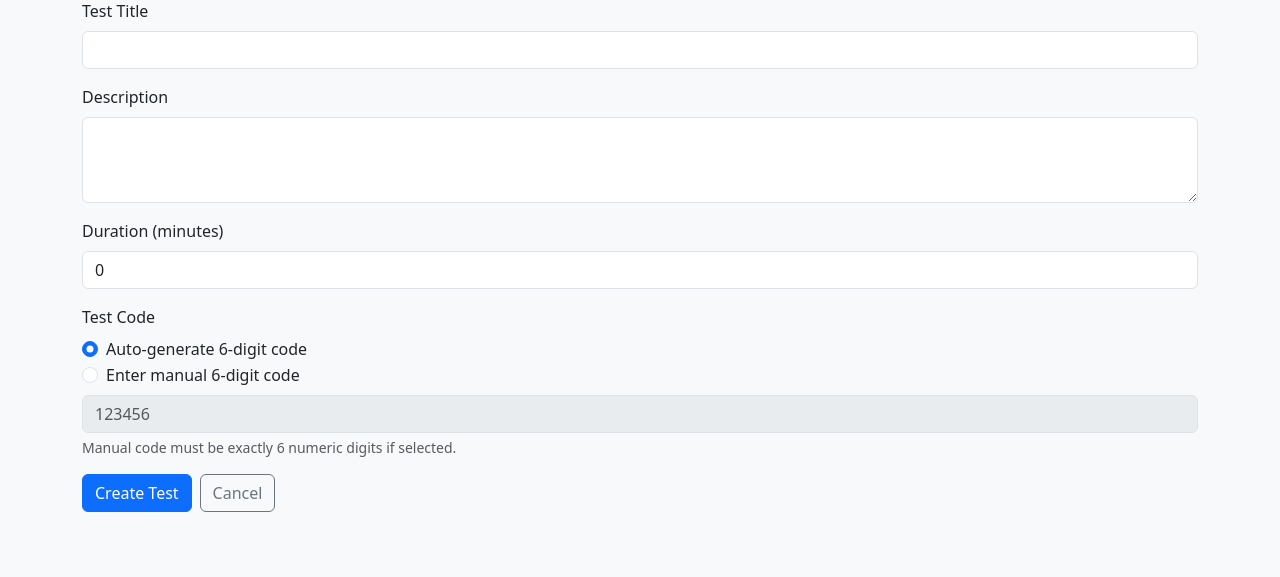
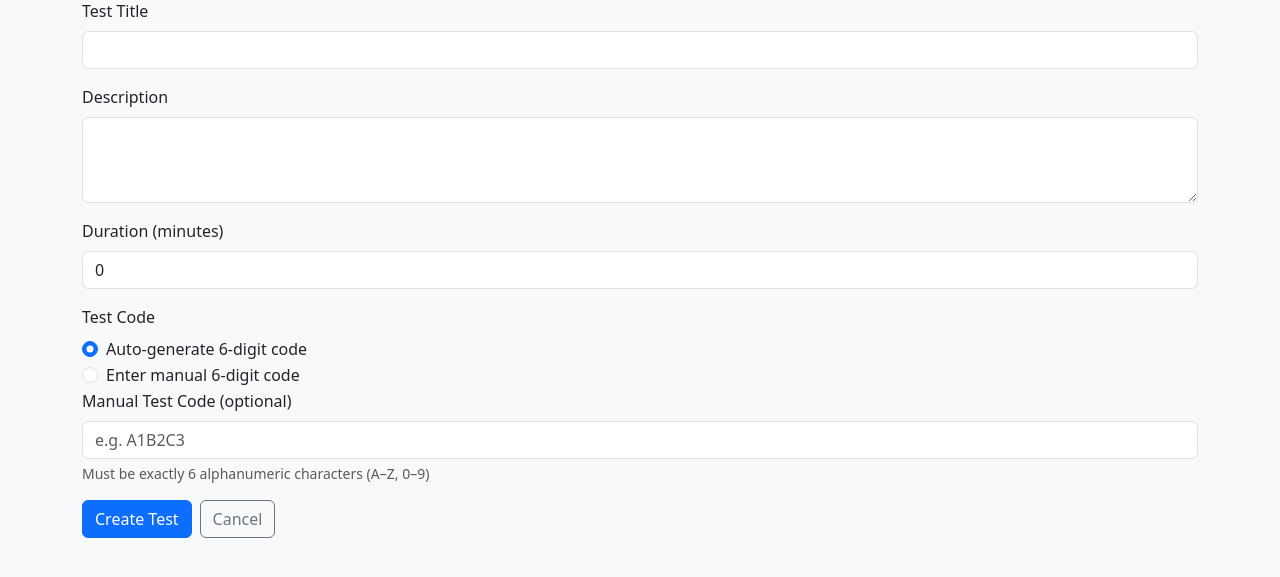
Before and after one commit to kartik-tata14/Quiz-Master-Prototype, a Flask app: page /trainer/create in a window 1280 px wide. Shown: the part 67-644 px from the top of the page. Run offline with Flask 3, Linux system fonts and the light colour scheme; the visitor is signed in with stand-in values (Sample User, id 1).

Commit message:
Added Alphanumeric Test ID Logic

```diff
--- a/app.py
+++ b/app.py
@@ -7,6 +7,7 @@ import json
 import random
 import sqlite3
 from datetime import datetime
+import string
 from flask import (
     Flask, g, render_template, request, redirect, url_for, flash, session, abort
 )
@@ -37,16 +38,19 @@ def close_db_connection(exception):
 
 # ---------------- Utilities
 def is_valid_test_code(code):
-    return bool(re.fullmatch(r"\d{6}", code))
+    return bool(re.fullmatch(r"[A-Za-z0-9]{6}", code))
 
 def generate_unique_code(conn):
     cur = conn.cursor()
+    chars = string.ascii_uppercase + string.digits  # A-Z, 0-9
     for _ in range(2000):
-        cand = f"{random.randint(0, 999999):06d}"
+        cand = ''.join(random.choices(chars, k=6))
         cur.execute("SELECT 1 FROM tests WHERE test_code = ?", (cand,))
         if not cur.fetchone():
             return cand
     raise RuntimeError("Unable to generate unique test code")
+
+
 
 # ---------------- Routes: Trainee login + exam landing
 @app.route("/", methods=["GET", "POST"])
@@ -56,10 +60,8 @@ def login():
         code = request.form.get("test_code", "").strip()
         if not code:
             error = "Please enter the 6 digit Unique Test ID."
-        elif not code.isdigit():
-            error = "Unique Test ID must be numeric."
-        elif len(code) != 6:
-            error = "Unique Test ID must be exactly 6 digits."
+        elif not re.fullmatch(r"[A-Za-z0-9]{6}", code):
+            error = "Test ID must be exactly 6 alphanumeric characters."
         elif not is_valid_test_code(code):
             error = "Invalid Test ID format."
         else:
@@ -162,7 +164,7 @@ def trainer_create():
 
         if code_mode == "manual":
             if not manual_code or not is_valid_test_code(manual_code):
-                flash("Manual Test Code must be exactly 6 numeric digits.", "danger")
+                flash("Manual Test Code must be exactly 6 alphanumeric characters (A-Z, 0-9).", "danger")
                 return redirect(url_for("trainer_create"))
             code = manual_code
         else:
--- a/templates/login.html
+++ b/templates/login.html
@@ -30,8 +30,9 @@
                             <input type="hidden" name="action" value="trainee_login">
                             <div class="mb-3">
                                 <label for="test_code" class="form-label">Standard ID</label>
-                                <input type="text" class="form-control form-control-lg" id="test_code" name="test_code"
-                                    maxlength="6" inputmode="numeric" autocomplete="off" required>
+                                <input type="text" name="test_code" class="form-control" maxlength="6" required>
+                                <div class="form-text">Enter the 6-character alphanumeric Test ID provided by your
+                                    trainer.</div>
                                 <div class="invalid-feedback" id="fieldFeedback"></div>
                             </div>
                             <div class="d-grid mb-3">
--- a/templates/trainer_create.html
+++ b/templates/trainer_create.html
@@ -45,9 +45,9 @@
                     <input class="form-check-input" type="radio" name="code_mode" id="manual" value="manual">
                     <label class="form-check-label" for="manual">Enter manual 6-digit code</label>
                 </div>
-                <input name="manual_code" id="manual_code" class="form-control mt-2" placeholder="123456" maxlength="6"
-                    pattern="\d{6}">
-                <div class="form-text">Manual code must be exactly 6 numeric digits if selected.</div>
+                <label class="form-label">Manual Test Code (optional)</label>
+                <input type="text" name="manual_code" class="form-control" maxlength="6" placeholder="e.g. A1B2C3">
+                <div class="form-text">Must be exactly 6 alphanumeric characters (A–Z, 0–9)</div>
             </div>
 
             <input type="hidden" name="key" value="{{ request.args.get('key') }}">
```
Also changed, not shown: quiz.db (deleted).
